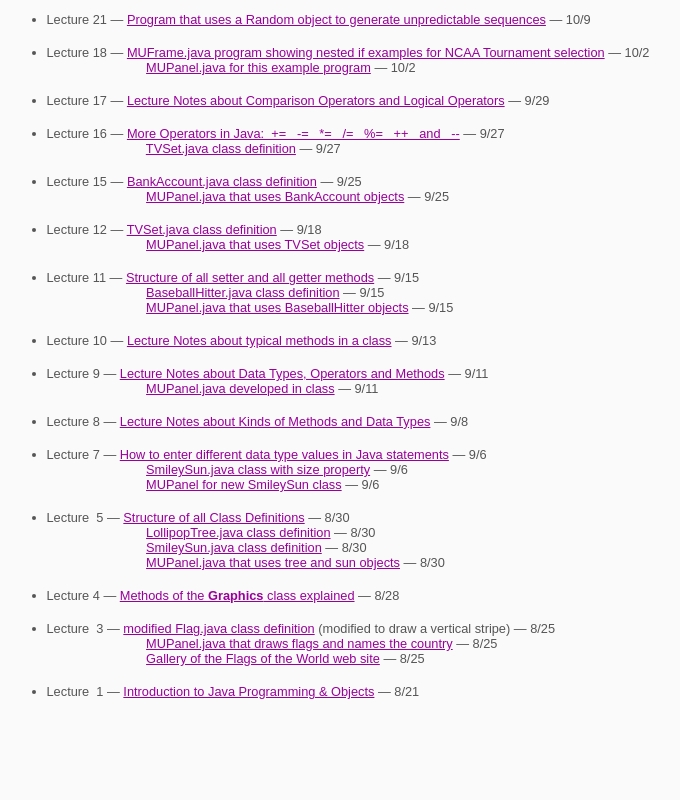
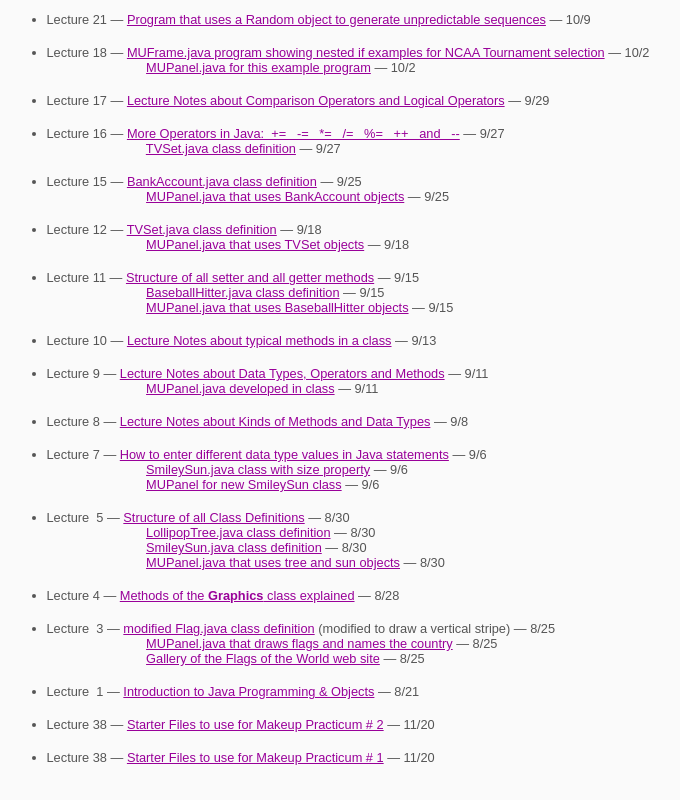
Before and after one commit to cs-courses-mountunion/CSC120Fall2023, a plain HTML site: page lecexamples120.html in a window 1280 px wide. Shown: the part 491-1291 px from the top of the page, without its empty margins (258-938 px from the left). Before the commit the page ends 1210 px from the top, so only its background shows below. Drawn offline with Linux system fonts and the light colour scheme.

Commit message:
Add files via upload

```diff
--- a/lecexamples120.html
+++ b/lecexamples120.html
@@ -174,7 +174,14 @@
 	     &nbsp; &nbsp; &nbsp; &nbsp; &nbsp; &nbsp; &nbsp; &nbsp; &nbsp; &nbsp; &nbsp; &nbsp; &nbsp; &nbsp;
 		 <a href="https://flagspot.net/flags/cou_2010.html" target="_blank"> Gallery of the Flags of the World web site</a> &mdash; 8/25 </li> <br/>
 
-	<li> Lecture &nbsp;1 &mdash; <a href="lecexamples/Day01-Lecture-Intro.pdf" target="_blank">Introduction to Java Programming & Objects</a> &mdash; 8/21 </li>
+	<li> Lecture &nbsp;1 &mdash; <a href="lecexamples/Day01-Lecture-Intro.pdf" target="_blank">Introduction to Java Programming & Objects</a> &mdash; 8/21 </li> <br/>
+
+<hr>
+
+    <li> Lecture 38 &mdash; <a href="bbc/pract2makeup.html" target="_blank"> Starter Files to use for Makeup Practicum # 2</a> &mdash; 11/20 </li> <br/>
+
+    <li> Lecture 38 &mdash; <a href="bbc/pract1makeup.html" target="_blank"> Starter Files to use for Makeup Practicum # 1</a> &mdash; 11/20 </li> <br/>
+
 
 <!--
     <li> Items will be posted as the semester progresses.... </li>
```
